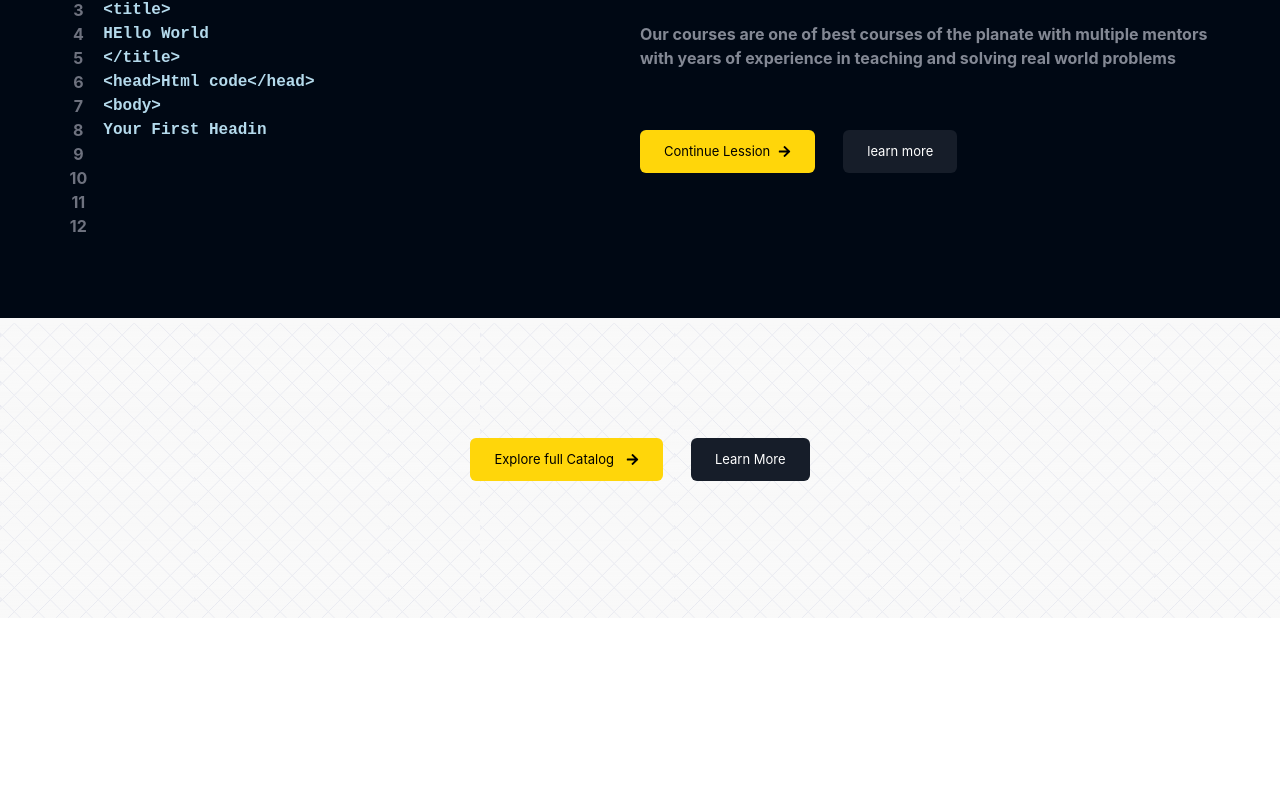
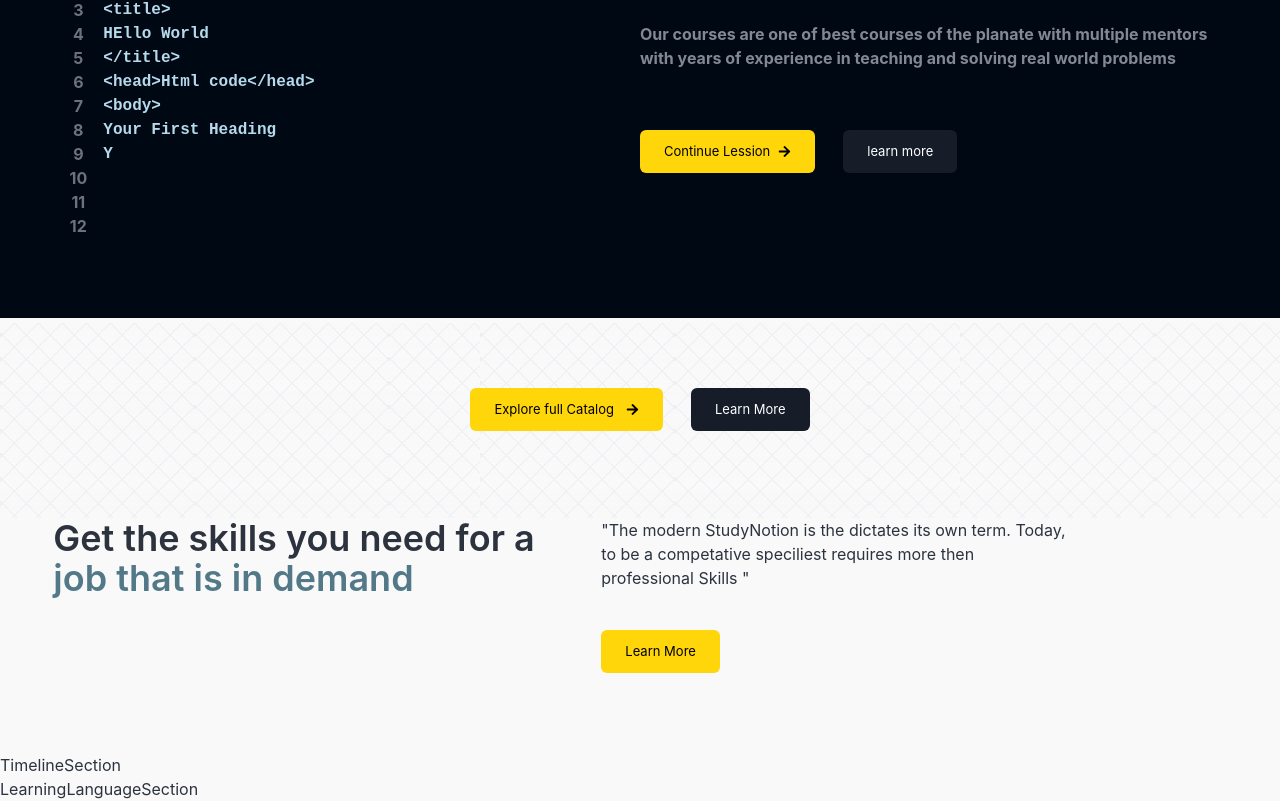
Before and after one commit to AjoyKumarPujari/StudyNotion, a React (Create React App) app: page / in a window 1280 px wide. Shown: the part 1146-1947 px from the top of the page. Before the commit the page ends 1764 px from the top, so only its background shows below. Built offline with nearby package versions, Linux system fonts and the light colour scheme.

Commit message:
Section 2 1st part added

```diff
--- /dev/null
+++ b/src/components/core/HomePage/LearningLanguageSection.jsx
@@ -0,0 +1,9 @@
+import React from 'react'
+
+ const LearningLanguageSection = () => {
+  return (
+    <div>LearningLanguageSection</div>
+  )
+}
+
+export default LearningLanguageSection
--- /dev/null
+++ b/src/components/core/HomePage/TimelineSection.jsx
@@ -0,0 +1,8 @@
+import React from 'react'
+
+ const TimelineSection = () => {
+  return (
+    <div>TimelineSection</div>
+  )
+}
+export default TimelineSection
--- a/src/pages/Home.jsx
+++ b/src/pages/Home.jsx
@@ -5,6 +5,8 @@ import Highlighttext from '../components/core/HomePage/Highlighttext'
 import CTAButton from '../components/core/HomePage/Button'
 import Banner from '../assets/Images/banner.mp4'
 import CodeBlocks from '../components/core/HomePage/CodeBlocks'
+import TimelineSection from '../components/core/HomePage/TimelineSection'
+import LearningLanguageSection from '../components/core/HomePage/LearningLanguageSection'
 const Home = () => {
   return (
     <div>
@@ -119,9 +121,9 @@ const Home = () => {
 
         {/*section2 */}
         <div className='bg-pure-greys-5 text-richblack-700'>
-              <div className='homepage_bg h-[300px]'>
+              <div className='homepage_bg h-[200px]'>
                 <div className=' w-11/12 max-w-maxContent flex flex-col items-center justify-between gap-5 mx-auto '>
-                    <div className='h-[100px]'>
+                    <div className='h-[50px]'>
 
                     </div>
 
@@ -142,6 +144,36 @@ const Home = () => {
                     </div>
                 </div>
               </div>
+              <div className='mx-auto w-11/12 max-w-maxContent flex flex-col gap-7 items-center justify-between'>
+                    <div className='flex flex-row gap-5 mb-10'>
+                       <div  className='text-4xl font-semibold w-[45%]'>
+                            Get the skills you need for a{" "}
+                            <Highlighttext text={"job that is in demand"}/>
+                       </div>
+                       <div className='flex flex-col gap-10 w-[40%] items-start '>
+                         <div className='text-[16px]'>
+                              "The modern StudyNotion is the dictates its own term. Today, to be a competative speciliest requires more then professional Skills "
+                          </div>
+                          <CTAButton active={true} linkto={"/signup"}>
+                            <div >
+                              Learn More
+                            </div>
+                          </CTAButton>
+
+                        <div>
+                    </div>
+
+
+                  </div>
+                </div>
+              </div>
+
+               <TimelineSection />
+
+
+              <LearningLanguageSection />
+
+
         </div>
 
 
```
